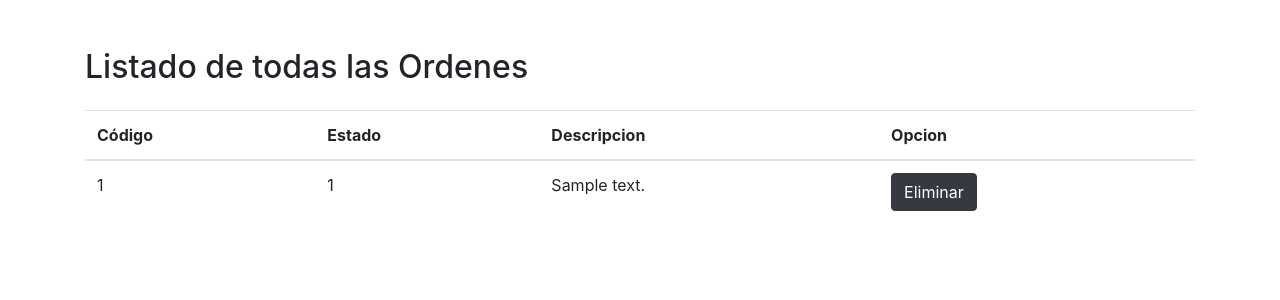
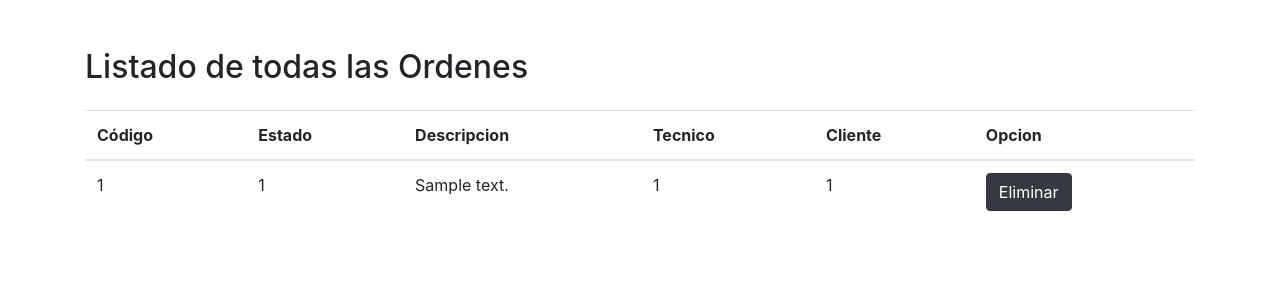
Before and after one commit to echeverriaalex/final-reparacion-celulares, a PHP site: template Views/order-list.php in a window 1280 px wide. Shown: the part 56-356 px from the top of the page. Run offline with PHP 8.4, Linux system fonts and the light colour scheme; the template is opened without the code that fills it: most values are stand-ins (such as "Sample title", 1, 10 or a date in 2020); some libraries are stand-ins or nearby versions.

Commit message:
agrego columnas para listar los nuevos atributos de order

```diff
--- a/Views/order-list.php
+++ b/Views/order-list.php
@@ -20,6 +20,8 @@
                          <th>Código</th>
                          <th>Estado</th>
                          <th>Descripcion</th>
+                         <th>Tecnico</th>
+                         <th>Cliente</th>
                          <th>Opcion</th>
                     </thead>
                     <tbody>
@@ -30,6 +32,8 @@
                                    <td> <?php echo $order->getOrderId();?></td>
                                    <td> <?php echo $order->getOrderStatusId();?></td>
                                    <td> <?php echo $order->getDescription();?></td>
+                                   <td> <?php echo $order->getTechnicalId();?></td>
+                                   <td> <?php echo $order->getClientId();?></td>
                                    <td>
                                         <form class="bg-light-alpha" action="<?php echo FRONT_ROOT ?>Order/Delete">
                                              <div class="row">
```
